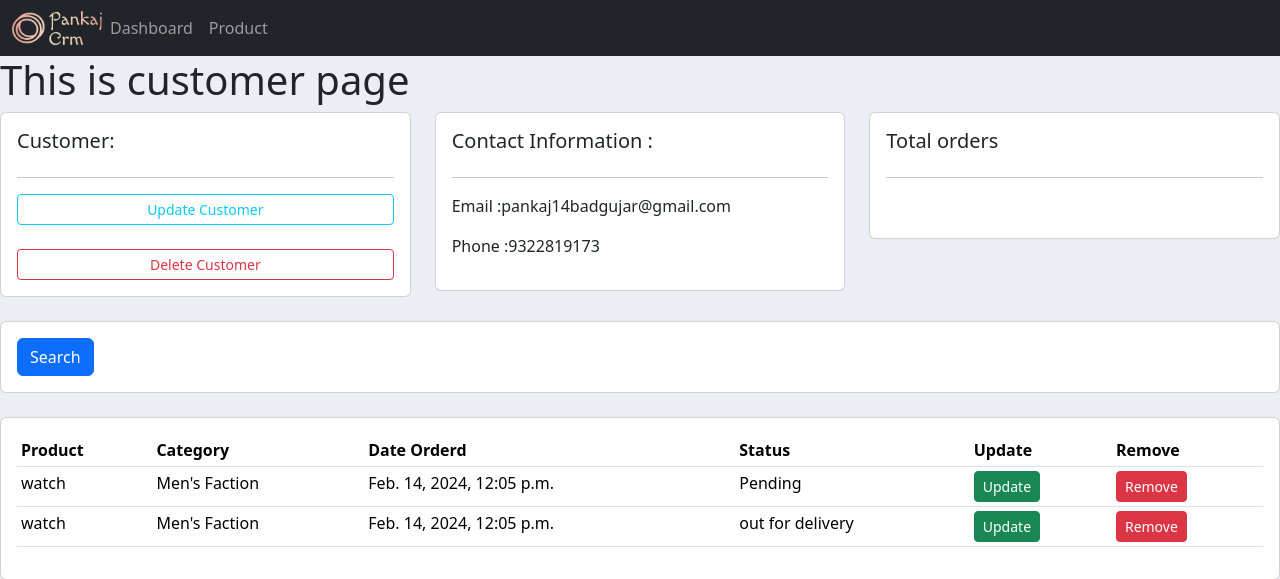
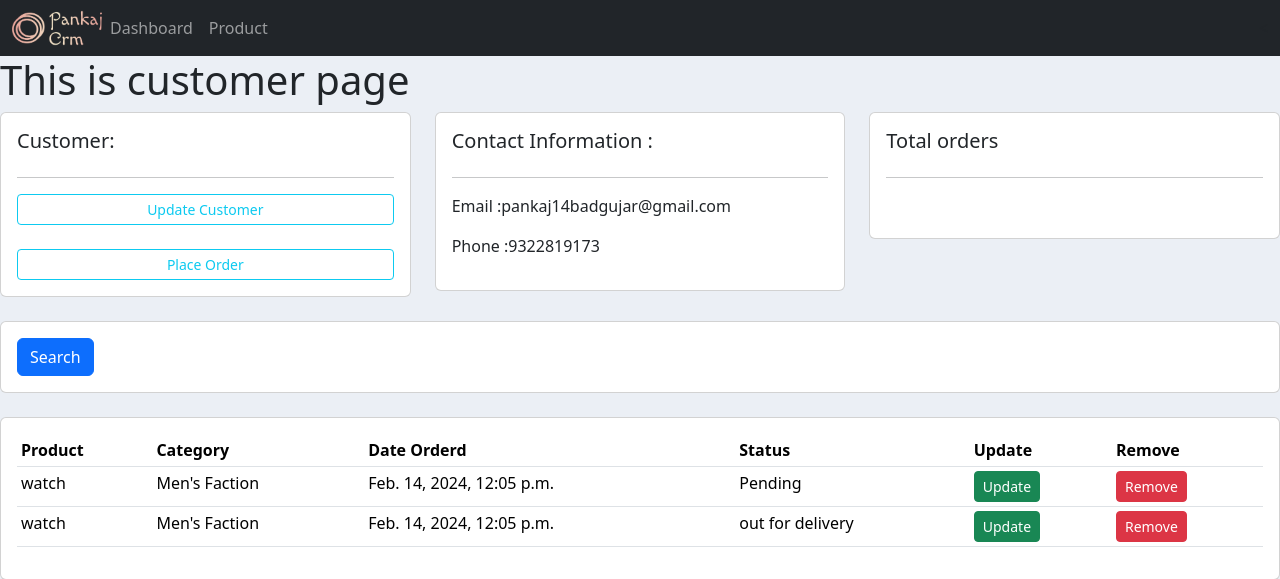
Before and after one commit to Pankajbadgujar1/Mycrm, a Django app: page /customer/1 in a window 1280 px wide. Shown: the top 579 px of the page. Run offline with Django 5.2, Linux system fonts and the light colour scheme; data comes from the database, SQL or seed files in the repository; both versions use the stored data as it was after the commit.

Commit message:
new feacture added

```diff
--- a/account/templates/customer.html
+++ b/account/templates/customer.html
@@ -12,7 +12,7 @@
             <hr>
             <a class="btn btn-outline-info btn-sm btn-block"href="">Update Customer</a>
             <br/>
-            <a class="btn  btn-outline-danger btn-sm btn-block"href="">Delete Customer</a>
+            <a class="btn  btn-outline-info btn-sm btn-block"href="">Place Order</a>
         </div>
     </div>
 
@@ -65,8 +65,8 @@
                         <td>{{order.product.category }}</td>
                         <td>{{order.product.date_created}}</td>
                         <td>{{order.status}}</td>
-                        <td><a class="btn btn-sm btn-success" href="">Update</a></td>
-                        <td><a  class="btn btn-sm btn-danger" href="#">Remove</a></td>
+                        <td><a class="btn btn-sm btn-success" href="{% url 'updateOrder' order.id %}">Update</a></td>
+                        <td><a class="btn btn-sm btn-danger" href="{% url 'deleteOrder' order.id %}">Remove</a></td>
                     </tr>
                     {% endfor %}
                 </table>
--- a/account/templates/dashboard.html
+++ b/account/templates/dashboard.html
@@ -34,7 +34,8 @@
     <h5>Last 5 ORDERS </h5>
      <hr>
     <div class="card card-body">
-    <a href="{% url 'createOrder' %}" class="btn btn-primary btn-sm btn-block ">Create Order</a>
+    <!--<a href="{% url 'createOrder' %}" class="btn btn-primary btn-sm btn-block ">Create Order</a>
+      -->
     <table class="table table-sm">
       <tr>
         <th>Product</th>
--- a/account/urls.py
+++ b/account/urls.py
@@ -10,7 +10,7 @@ urlpatterns = [
     path('customer/<str:pk>', views.customer, name="customer"),
     path('dashboard/', views.dashboard),
 
-    path('order_form/', views.createOrder, name="createOrder"),
+    path('order_form/<str:pk>', views.createOrder, name="createOrder"),
     path('update_order/<str:pk>', views.updateOrder, name="updateOrder"),
     path('delete/<str:pk>', views.deleteOrder, name="deleteOrder"),
 
--- a/account/views.py
+++ b/account/views.py
@@ -39,13 +39,8 @@ def customer(request, pk):
     return render(request, 'customer.html', context)
 
 
-def createOrder(request):
-    form = OrderForm()
-    context = {'form':form}
-    return render(request, 'order_form.html', context)
-
-
-def createOrder(request):
+def createOrder(request, pk):
+    customer = Customer.objects.get(id=pk)
     form = OrderForm()
     if request.method =='POST':
         #print('REQUEST METHOD',request.POST)
@@ -53,23 +48,19 @@ def createOrder(request):
         if form.is_valid():
             form.save()
             return redirect('/')
+    context = {'form': form}
+    return render(request, 'order_form.html', context)
 
-
-    context = {'form':form}
-    return render(request, 'order_form.html', context)
 
 def updateOrder(request, pk):
     order = Order.objects.get(id=pk)
     form = OrderForm(instance=order)
-    if request.method =='POST':
-        #print('REQUEST METHOD',request.POST)
+    if request.method == 'POST':
         form = OrderForm(request.POST)
         if form.is_valid():
             form.save()
             return redirect('/')
-
-
-    context = {'form':form}
+    context = {'form': form}
     return render(request, 'order_form.html', context)
 
 
```
Also changed, not shown: db.sqlite3.
